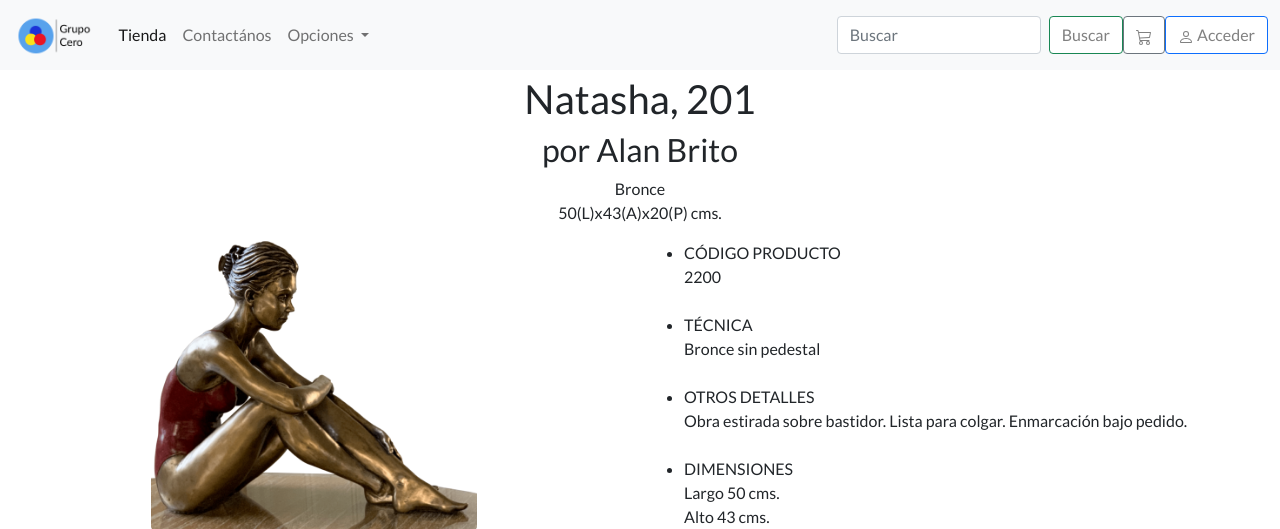
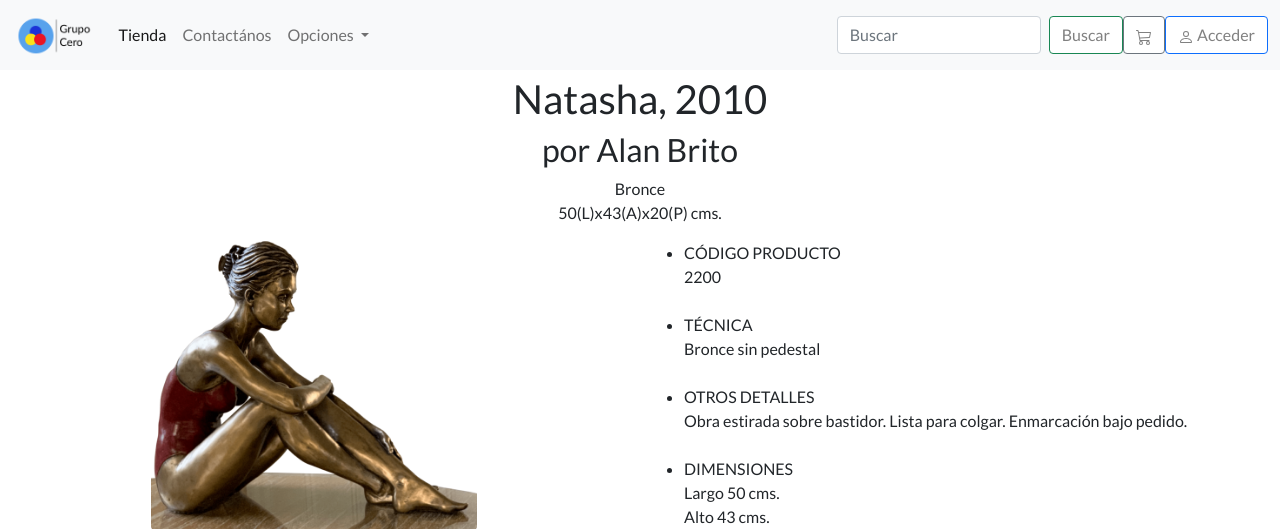
Before and after one commit to Nellybg/paginaweb, a Django app: page /producto-2 in a window 1280 px wide. Shown: the top 529 px of the page. Run offline with Django 4.2, Linux system fonts and the light colour scheme.

```diff
--- a/PruebaDeisne/products/templates/producto_2.html
+++ b/PruebaDeisne/products/templates/producto_2.html
@@ -81,7 +81,7 @@
     </nav>
 
     <div class="resumen-producto">
-        <h1 class="text-center" style="padding-top: 75px;">Natasha, 201</h1>
+        <h1 class="text-center" style="padding-top: 75px;">Natasha, 2010</h1>
         <h2 class="text-center">por Alan Brito</h2>
         <p class="text-center">Bronce<br>
             50(L)x43(A)x20(P) cms.</p>
```
